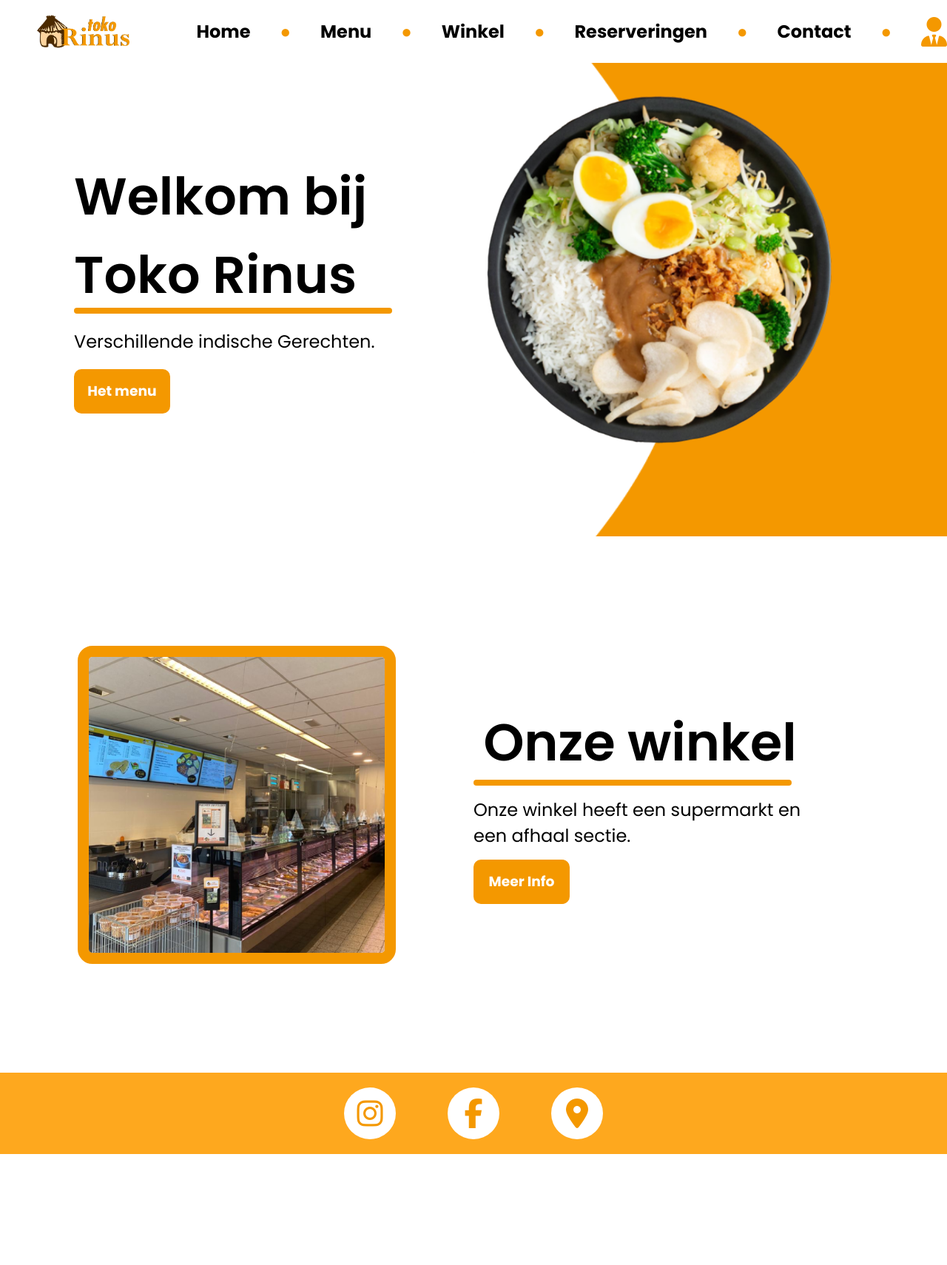
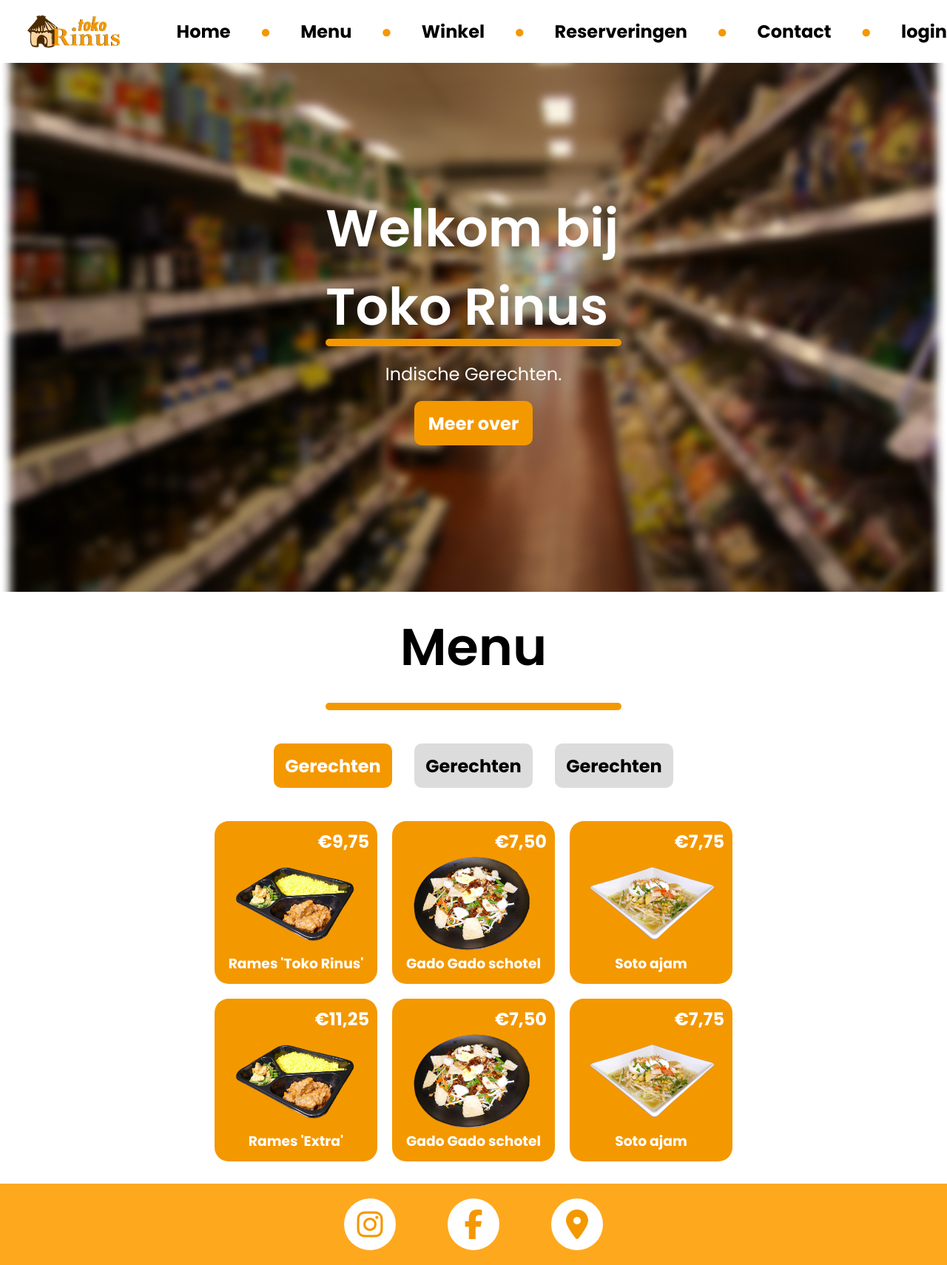
Before and after one commit to Joe74012/Webapplicatie1, a PHP site: page / in a window 1280 px wide. Shown: the whole page at 74% size. Before the commit the page ends 1560 px from the top, so only its background shows below. Run offline with PHP 8.4, Linux system fonts and the light colour scheme; some libraries are stand-ins or nearby versions.

Commit message:
Menu aangemaakt and layout veranderd

```diff
--- a/Index.html
+++ b/Index.html
@@ -39,7 +39,7 @@
             </a>
             <h1 class="Oranje-Text">●</h1>
             <a href="Index.html">
-                <i class="fa-solid fa-user-tie"></i>
+                <h2 class="Header-Zwarte-Text">login</h2>
             </a>
         </nav>
         </div>
@@ -51,45 +51,114 @@
         </div>
     </header>
     <main>
-        <div class="Achtergrond-Landing-Page">
-            <div class="Landing-Page-Links-Frame">
-                <div class="Center-Rij">
+        <div class="Achtergrond-Welkom">
             <div class="Text-Frame">
-                        <h1 class="Titel-Text">Welkom bij Toko Rinus</h1>
+                <h2 class="Titel-Text">Welkom bij Toko Rinus</h2>
             </div>
-                    <div class="Onder-Lijn"></div>
-                    <h2 class="Niet-Dikgedrukt-Zwarte-Text">Verschillende indische Gerechten.</h2>
+            <div class="Border"></div>
+            <h2 class="Niet-Dikgedrukt-Witte-Text">Indische Gerechten.</h2>
             <a href="">
                 <div class="Knop">
-                            <h3 class="Witte-Text">Het menu</h3>
+                    <h2 class="Witte-Text">Meer over</h2>
                 </div>
             </a>
         </div>
+        <div class="Menu-Achtergrond">
+            <div class="Titel-Rij">
+                <h2 class="Zwarte-Titel-Text">Menu</h2>
             </div>
-            <div class="Landing-Page-Rechts-Frame">
-                <img class="Voedsel-Afbeelding" src="Afbeeldingen/Afbeelding-Van-Voedsel.png" alt="">
+            <div class="Border"></div>
+            <div class="Titel-Rij">
+                <div class="Knop">
+                    <h2 class="Witte-Text">Gerechten</h2>
+                </div>
+                <div class="Niet-Gedrukte-Knop">
+                    <h2 class="Zwarte-Text">Gerechten</h2>
+                </div>
+                <div class="Niet-Gedrukte-Knop">
+                    <h2 class="Zwarte-Text">Gerechten</h2>
                 </div>
             </div>
-        <div class="Header-Frame-Bodem"></div>
-        <div class="Achtergrond-Winkel">
-            <div class="Winkel-Page-Links-Frame">
-                <img class="Toko-Rinus-Afbeelding" src="Afbeeldingen/Toko Rinus afbeelding.png" alt="">
-
+            <div class="Menu-Rij">
+                <div class="Product-Frame">
+                    <div class="Kost-Rij">
+                        <div class="Kost-Frame">
+                            <h2 class="Witte-Text">€9,75</h2>
                         </div>
-            <div class="Winkel-Page-Rechts-Frame">
-                <div class="Center-Rij">
-                    <div class="Text-Frame-Winkel">
-                        <h1 class="Titel-Text">Onze winkel</h1>
                     </div>
-                    <div class="Onder-Lijn"></div>
-                    <div class="Text-Frame-Winkel">
-                        <h2 class="Niet-Dikgedrukt-Zwarte-Text">Onze winkel heeft een supermarkt en een afhaal sectie.</h2>
+                    <div class="Afbeelding-Frame">
+                        <img class="Afbeelding-Van-Eten" src="Afbeeldingen/Rames'Toko Rinus'.png" alt="">
                     </div>
-                    <a href="">
-                        <div class="Knop">
-                            <h3 class="Witte-Text">Meer Info</h3>
+                    <div class="Kost-Rij">
+                        <h3 class="Witte-Text">Rames 'Toko Rinus'</h3>
                     </div>
-                    </a>
+                </div>
+                <div class="Product-Frame">
+                    <div class="Kost-Rij">
+                        <div class="Kost-Frame">
+                            <h2 class="Witte-Text">€7,50</h2>
+                        </div>
+                    </div>
+                    <div class="Afbeelding-Frame">
+                        <img class="Afbeelding-Van-Eten" src="Afbeeldingen/Gado Gado schotel.png" alt="">
+                    </div>
+                    <div class="Kost-Rij">
+                        <h3 class="Witte-Text">Gado Gado schotel</h3>
+                    </div>
+                </div>
+                <div class="Product-Frame">
+                    <div class="Kost-Rij">
+                        <div class="Kost-Frame">
+                            <h2 class="Witte-Text">€7,75</h2>
+                        </div>
+                    </div>
+                    <div class="Afbeelding-Frame">
+                        <img class="Afbeelding-Van-Eten" src="Afbeeldingen/Soto ajam.png" alt="">
+                    </div>
+                    <div class="Kost-Rij">
+                        <h3 class="Witte-Text">Soto ajam</h3>
+                    </div>
+                </div>
+            </div>
+            <div class="Menu-Rij">
+                <div class="Product-Frame">
+                    <div class="Kost-Rij">
+                        <div class="Kost-Frame">
+                            <h2 class="Witte-Text">€11,25</h2>
+                        </div>
+                    </div>
+                    <div class="Afbeelding-Frame">
+                        <img class="Afbeelding-Van-Eten" src="Afbeeldingen/Rames'Toko Rinus'.png" alt="">
+                    </div>
+                    <div class="Kost-Rij">
+                        <h3 class="Witte-Text">Rames 'Extra'</h3>
+                    </div>
+                </div>
+                <div class="Product-Frame">
+                    <div class="Kost-Rij">
+                        <div class="Kost-Frame">
+                            <h2 class="Witte-Text">€7,50</h2>
+                        </div>
+                    </div>
+                    <div class="Afbeelding-Frame">
+                        <img class="Afbeelding-Van-Eten" src="Afbeeldingen/Gado Gado schotel.png" alt="">
+                    </div>
+                    <div class="Kost-Rij">
+                        <h3 class="Witte-Text">Gado Gado schotel</h3>
+                    </div>
+                </div>
+                <div class="Product-Frame">
+                    <div class="Kost-Rij">
+                        <div class="Kost-Frame">
+                            <h2 class="Witte-Text">€7,75</h2>
+                        </div>
+                    </div>
+                    <div class="Afbeelding-Frame">
+                        <img class="Afbeelding-Van-Eten" src="Afbeeldingen/Soto ajam.png" alt="">
+                    </div>
+                    <div class="Kost-Rij">
+                        <h3 class="Witte-Text">Soto ajam</h3>
+                    </div>
                 </div>
             </div>
         </div>
--- a/Style.css
+++ b/Style.css
@@ -25,23 +25,17 @@
 a {
     text-decoration: none;
 }
-.Toko-Rinus-Afbeelding {
-    width: 400px;
-    border-color: #F49800;
-    border-style: solid;
-    border-radius: 20px;
-    border-width: 15px;
+.Oranje-Text {
+    color: #F49800;
+    font-family: "Poppins", serif;
+    font-weight: bolder;
+    transition: 0.5s;
 }
 .Zwarte-Text, .Header-Zwarte-Text {
     color: black;
     font-family: "Poppins", serif;
     font-weight: bolder;
     transition: 0.5s;
-}
-.Oranje-Text {
-    color: #F49800;
-    font-family: "Poppins", serif;
-    font-weight: bolder;
 }
 .Footer-Frame {
     width: 100%;
@@ -91,109 +85,125 @@
     background-color: #F49800;
     width: 0%;
 }
-.Achtergrond-Landing-Page {
+.Achtergrond-Welkom {
     width: 100%;
-    height: 725px;
-    display: flex;
+    height: 800px;
     background-image: url("Afbeeldingen/Achtergrond.png");
     background-repeat: no-repeat;
-}
-.Achtergrond-Winkel {
-    width: 100%;
-    height: 725px;
-    display: flex;
-    background-repeat: no-repeat;
-}
-.Landing-Page-Links-Frame {
-    height: 100%;
-    width: 50%;
-    display: flex;
-    justify-content: flex-end;
-    align-items: flex-start;
-}
-.Winkel-Page-Rechts-Frame {
-    height: 100%;
-    width: 50%;
-    display: flex;
-    justify-content: flex-start;
-    align-items: center;
-}
-.Center-Rij {
-    width: 540px;
-    height: 100%;
-    display: flex;
-    flex-direction: column;
-    justify-content: center;
-    align-items: flex-start;
-}
-.Landing-Page-Rechts-Frame {
-    height: 100%;
-    width: 50%;
-    display: flex;
-    justify-content: flex-start;
-    align-items: center;
-}
-.Winkel-Page-Links-Frame {
-    height: 100%;
-    width: 50%;
     display: flex;
     justify-content: center;
+    background-size: cover;
     align-items: center;
-}
-.Voedsel-Afbeelding {
-    width: 500px;
+    flex-direction: column;
 }
 .Titel-Text {
-    color: black;
+    color: rgb(255, 255, 255);
     font-family: "Poppins", serif;
     font-weight: 550;
     font-size: 70px;
 }
-.Text-Frame {
-    width: 450px;
-    height: 250px;
+.Zwarte-Titel-Text {
+    color: rgb(0, 0, 0);
+    font-family: "Poppins", serif;
+    font-weight: 550;
+    font-size: 70px;
 }
-.Text-Frame-Winkel {
-    width: 450px;
-    height: 100px;
+.Text-Frame{
+    width: 400px;
+    height: 260px;
     display: flex;
     justify-content: center;
-    align-items: center;
 }
-.Onder-Lijn {
-    width: 430px;
-    height: 8px;
-    border-radius: 10px;
+.Border {
     background-color: #F49800;
+    width: 400px;
+    height: 10px;
+    border-radius: 20px;
 }
 .Niet-Dikgedrukt-Zwarte-Text {
     color: black;
     font-family: "Poppins", serif;
     font-weight: normal;
 }
+.Niet-Dikgedrukt-Witte-Text {
+    color: #ffffff;
+    font-family: "Poppins", serif;
+    font-weight: normal;
+}
+.Witte-Text {
+    color: #ffffff;
+    font-family: "Poppins", serif;
+    font-weight: bolder;
+}
 .Knop {
-    width: 130px;
+    width: 160px;
     height: 60px;
     background-color: #F49800;
     border-radius: 10px;
     display: flex;
     justify-content: center;
     align-items: center;
-    transition: 0.5s;
 }
-.Witte-Text {
-    color: #ffffff;
-    font-family: "Poppins", serif;
-    font-weight: bolder;
+.Menu-Achtergrond {
+    width: 100%;
+    height: 800px;
+    display: flex;
+    justify-content: flex-start;
+    flex-direction: column;
+    align-items: center;
 }
-.Header-Zwarte-Text:hover {
-    transform: translateY(-3px);
-    color: #F49800;
+.Niet-Gedrukte-Knop {
+    width: 160px;
+    height: 60px;
+    background-color: #DCDCDC;
+    border-radius: 10px;
+    display: flex;
+    justify-content: center;
+    align-items: center;
 }
-.Knop:hover {
-    rotate: -5deg;
+.Titel-Rij {
+    width: 100%;
+    height: 150px;
+    display: flex;
+    justify-content: center;
+    align-items: center;
+    gap: 30px;
 }
-.Social-Media-Frame:hover {
-    transform: translateY(-7px);
-    rotate: -5deg;
+.Menu-Rij {
+    width: 100%;
+    height: 240px;
+    display: flex;
+    justify-content: center;
+    align-items: flex-start;
+    gap: 20px;
 }
+.Kost-Rij {
+    width: 100%;
+    height: 55px;
+    display: flex;
+    justify-content: center;
+    align-items: center;
+}
+.Afbeelding-Frame {
+    width: 100%;
+    height: 110px;
+    display: flex;
+    justify-content: center;
+    align-items: center;
+}
+.Afbeelding-Van-Eten {
+    width: 180px;
+}
+.Kost-Frame {
+    width: 90%;
+    height: 60px;
+    display: flex;
+    justify-content: flex-end;
+    align-items: center;
+}
+.Product-Frame {
+    width: 220px;
+    height: 220px;
+    background-color: #F49800;
+    border-radius: 19px;
+}
```
Also changed, not shown: Afbeeldingen/Achtergrond.png, Afbeeldingen/Achtergrond2.png (deleted), Afbeeldingen/Afbeelding-Van-Voedsel.png (deleted), Afbeeldingen/Gado Gado schotel.png (added), Afbeeldingen/Rames'Toko Rinus'.png (added), Afbeeldingen/Soto ajam.png (added), Afbeeldingen/Toko Rinus afbeelding.png (deleted), Afbeeldingen/Voedsel.png (added). Lines whose indentation alone changed are shown as unchanged.
